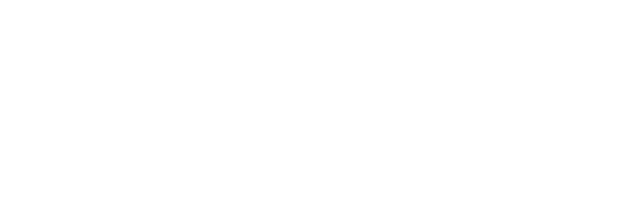
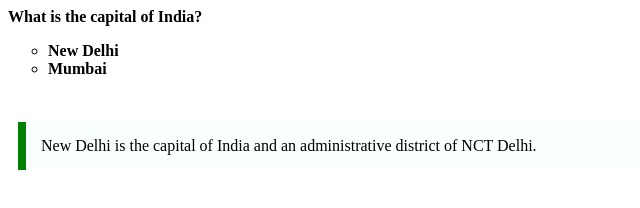
Before and after one commit to acciojob/trivia-ShubhamPandey010, a website: page main.html in a window 1280 px wide. Shown: the whole page, without its empty margins (0-640 px from the left). Drawn offline with Linux system fonts and the light colour scheme.

Commit message:
Update main.html

```diff
--- a/main.html
+++ b/main.html
@@ -8,6 +8,14 @@
 
 <body>
 	<!-- the entire body must be written by student -->
+	<b>What is the capital of India?</b>
+	<br>
+	<ul type="circle">
+	<li><b>New Delhi</b></li>
+	<li><b>Mumbai</b></li>
+	</ul>
+	<br>
+	<blockquote cite="https://en.wikipedia.org/wiki/New_Delhi" style="max-width: 600px; margin: 10px; padding: 15px; border-left: 8px solid green;background-color: #f8fffe"";font-weight: bold;">New Delhi is the capital of India and an administrative district of NCT Delhi.</blockquote>
     <script type="text/javascript" src="./script.js">
 </script>
 
```
